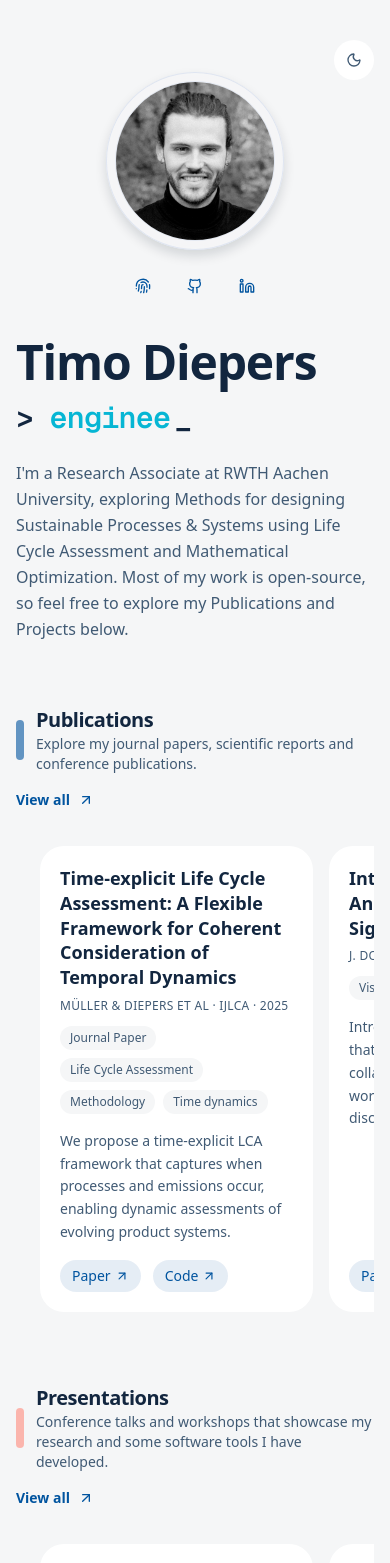
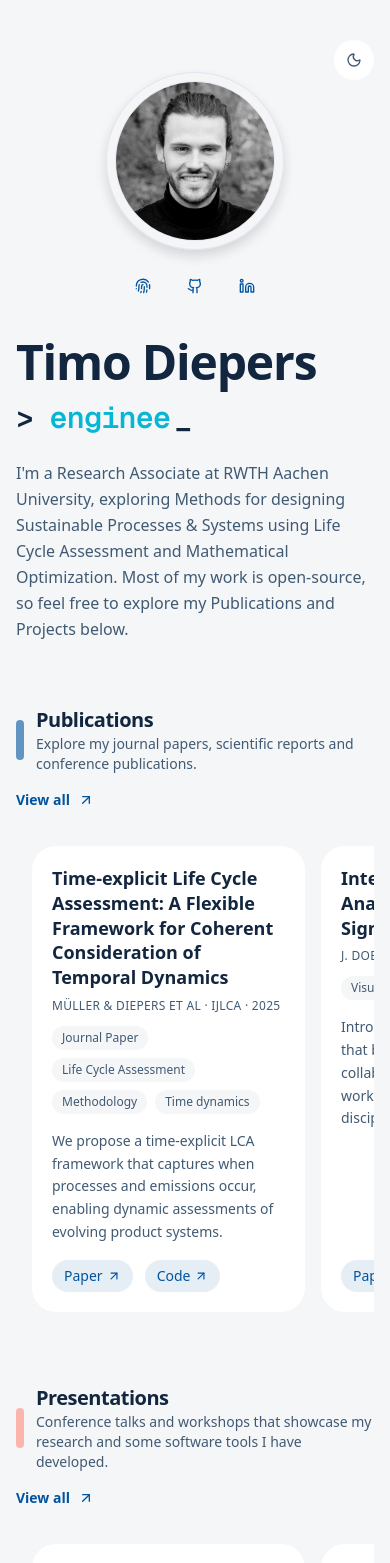
Before and after one commit to TimoDiepers/nextjs-portfolio, a Next.js app: page / in a window 390 px wide. Shown: the top 1563 px of the page. Built offline with nearby package versions, Linux system fonts and the light colour scheme.

Commit message:
Fix carousel alignment on mobile screens
Co-authored-by: TimoDiepers <90762029+TimoDiepers@users.noreply.github.com>

```diff
--- a/app/page.tsx
+++ b/app/page.tsx
@@ -96,9 +96,9 @@ const FeaturedSection: React.FC<FeaturedSectionProps & { isReady: boolean; delay
     };
   }, [shouldAnimate, headerControls, linkControls, delay]);
 
-  const carouselViewportClass = shouldPeekNextCard ? 'px-6 sm:px-6' : 'px-6 sm:px-6';
+  const carouselViewportClass = '';
   const carouselContentClass = cn(
-    'ml-0 gap-4 py-4',
+    'ml-4 gap-4 py-4 sm:ml-6',
     shouldPeekNextCard ? 'pr-16' : 'pr-0'
   );
 
```
